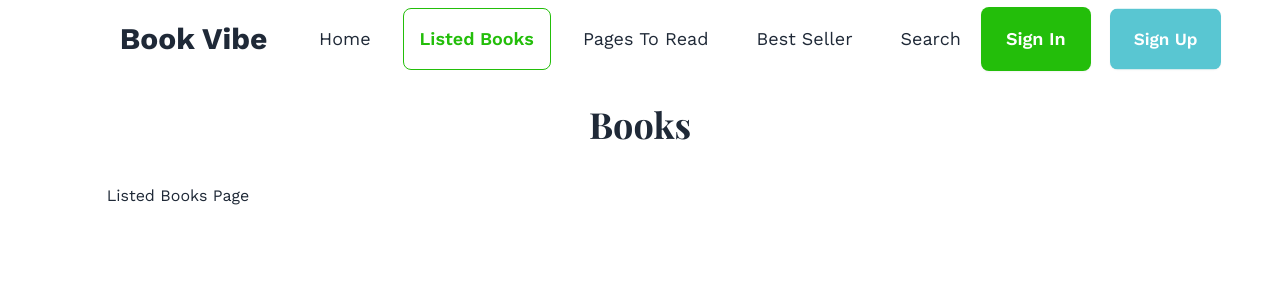
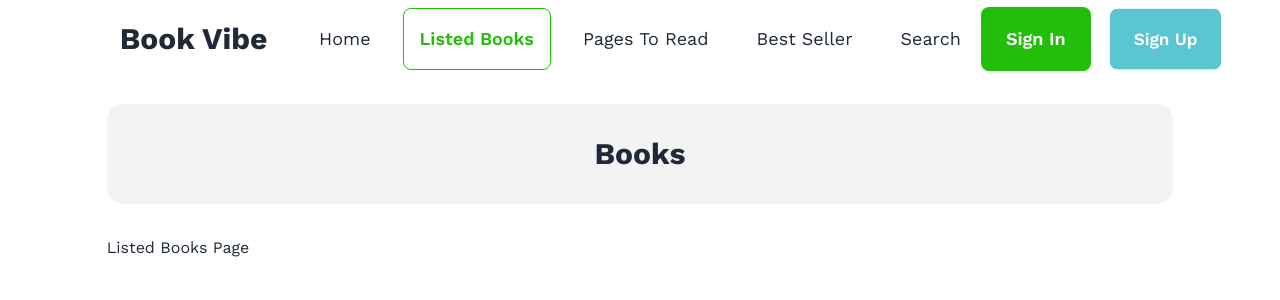
Before and after one commit to shahiduldeowan/book-vibe, a React (Vite) app: page /listed-books in a window 1280 px wide. Shown: the top 300 px of the page. Built offline with nearby package versions, Linux system fonts and the light colour scheme; a web font is replaced by a local one.

Commit message:
add listed books header style

```diff
--- a/src/components/ListedBooks/ListedBooksHeader.jsx
+++ b/src/components/ListedBooks/ListedBooksHeader.jsx
@@ -1,9 +1,7 @@
-import SectionTitle from "../SectionTitle/SectionTitle";
-
 const ListedBooksHeader = () => {
   return (
-    <div>
-      <SectionTitle title={"Books"} />
+    <div className="bg-[#1313130D] rounded-2xl py-3 md:py-6 lg:py-8 text-center mb-6 lg:mb-8">
+      <h2 className="font-bold text-3xl">Books</h2>
     </div>
   );
 };
```
